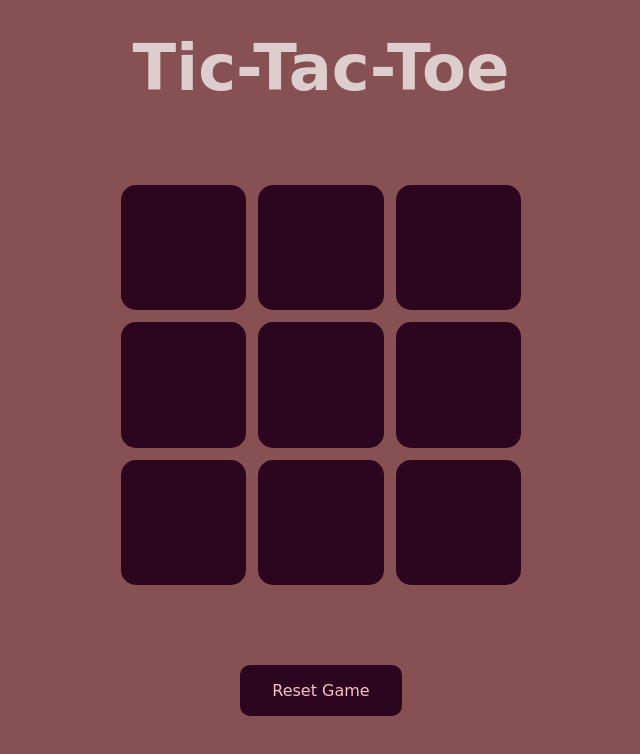
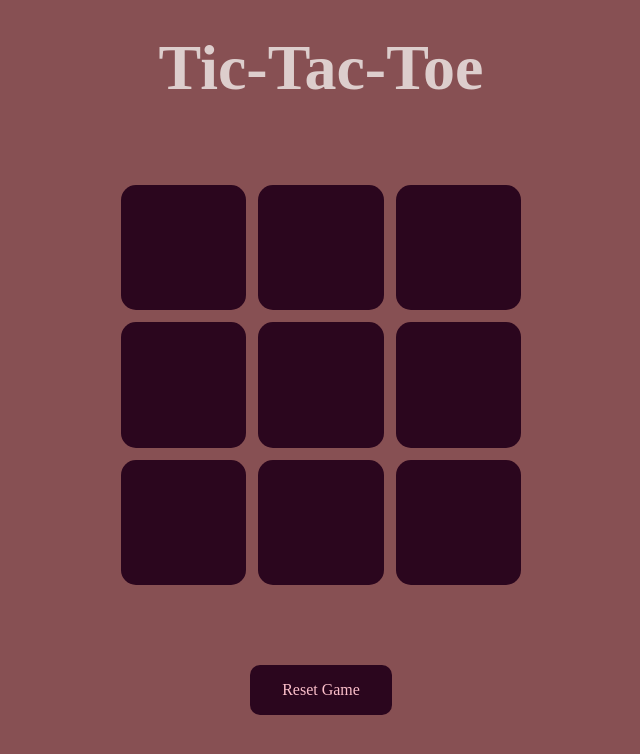
Before and after one commit to suvidha-hub/Tic-Tac-Toe, a plain HTML site: page index.html in a window 1280 px wide. Shown: the whole page, without its empty margins (319-959 px from the left). Drawn offline with Linux system fonts and the light colour scheme; a web font is replaced by a local one.

Commit message:
second commit

```diff
--- a/style.css
+++ b/style.css
@@ -22,7 +22,7 @@ h1{
     color:   #DDCECD;
     margin-top: 15px;
     font-size: 8vmin;
-     font-family: "Permanent Marker ", cursive;
+     font-family: "Permanent Marker ";
 }
 
 .container{
@@ -53,11 +53,11 @@ h1{
   border: none;
   outline: none;
   cursor: pointer;
-    font-family: "Permanent Marker ", cursive;
+    font-family: "Permanent Marker ";
 }
 
 .reset{
-     font-family: "Permanent Marker ", cursive;
+     font-family: "Permanent Marker ";
        background-color: #2b061e;
   color: #fbbfca;
   padding: 1rem 2rem;
```
